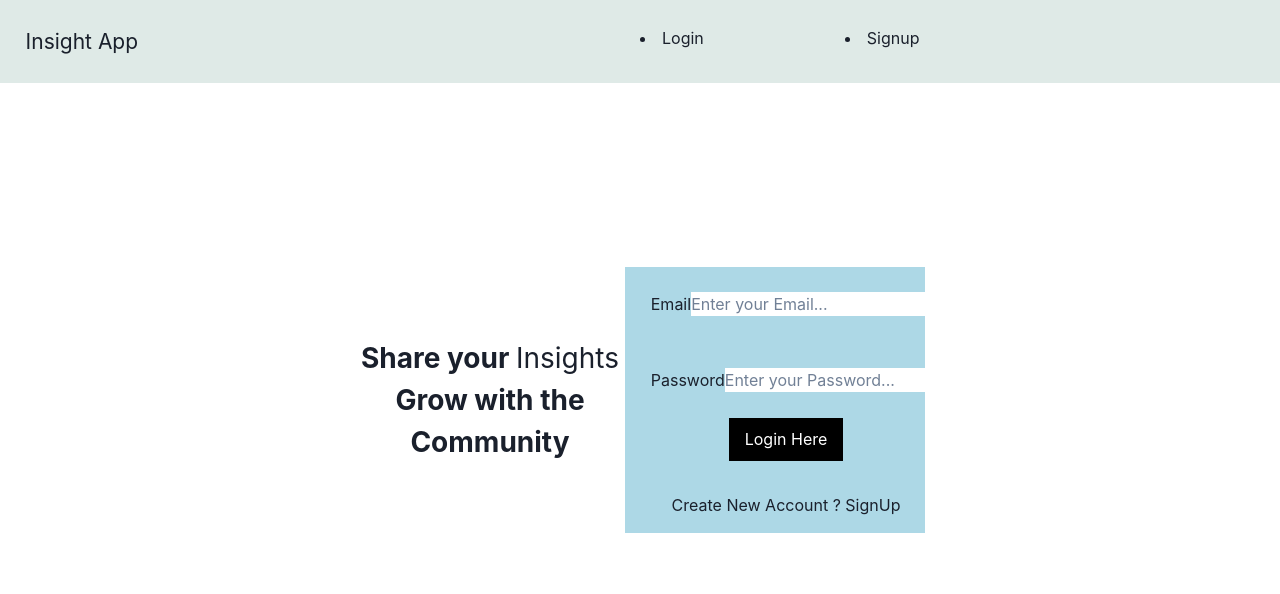
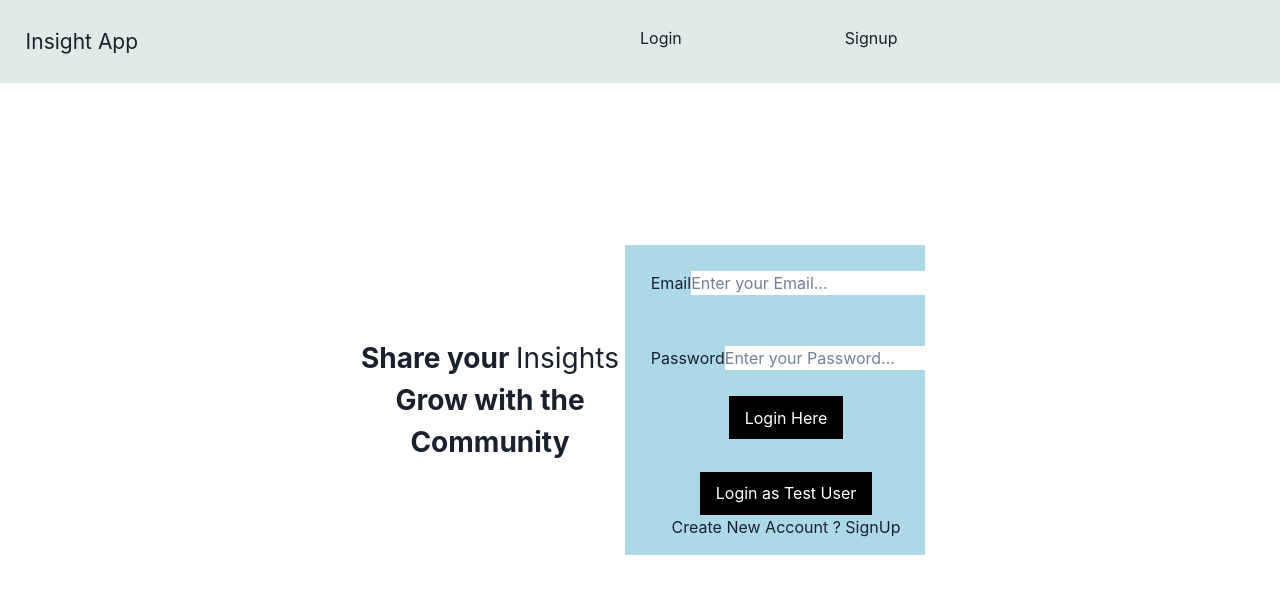
Before and after one commit to sarb001/Share-Insight-Social-App, a React (Create React App) app in the folder frontend/: page /login in a window 1280 px wide. Shown: the top 594 px of the page. Built offline with nearby package versions, Linux system fonts and the light colour scheme.

Commit message:
style - Made Posted img responsive

```diff
--- a/frontend/src/Components/Home.js
+++ b/frontend/src/Components/Home.js
@@ -176,7 +176,6 @@ const Home = () => {
 
                       <CardFooter>
                         <ButtonGroup spacing='2'>
-                            {/* <span> <AiFillHeart  style = {{color:'red',fontSize:'32px'}} /> </span> */}
 
                           {item.likes.includes(state._id) ? <>
                             <Button variant = 'solid' colorScheme = 'blue'  onClick = {() => unlikepost(item?._id)}> DisLike  </Button>
--- a/frontend/src/Components/Login.js
+++ b/frontend/src/Components/Login.js
@@ -5,6 +5,7 @@ import axios from 'axios';
 import  { toast } from  'react-toastify';
 import { useNavigate } from 'react-router-dom';
 import { UserContext } from '../App';
+
 
 const Login = () => {
 
@@ -42,6 +43,11 @@ const Login = () => {
      }
   }
 
+  const handletestlogin = () =>{
+    setemail('testuser@gmail.com');
+    setpassword('testuser');
+  }
+
   return (
 
     <div>
@@ -72,6 +78,11 @@ const Login = () => {
 
                                         <span id = "login-btn"> <button style = {{backgroundColor:'black',padding:'3% 5%',color:'white'}}>
                                         Login Here </button> </span>
+
+                                        <span id = "login-testing-user">
+                                        <button   onClick = {handletestlogin}  style = {{backgroundColor:'black',padding:'3% 5%',color:'white'}}>
+                                        Login as Test User  </button> </span>
+
                                         <span id = "signup-link">
                                           <Link to = "/signup"> Create New Account ? SignUp </Link> </span>
                                       </form>
--- a/frontend/src/Components/Navbar.js
+++ b/frontend/src/Components/Navbar.js
@@ -14,16 +14,16 @@ const Navbar = () => {
   const renderList = () => {
     if(state){
       return [
-        <li> <Link to = "/profile"> Profile  </Link>    </li>,
-        <li> <Link to = "/createpost"> Create Post </Link>    </li>,
-        <li
+        <li style = {{listStyleType:'none'}}> <Link to = "/profile"> Profile  </Link>    </li>,
+        <li style = {{listStyleType:'none'}}> <Link to = "/createpost"> Create Post </Link>    </li>,
+        <li  style =  {{listStyleType:'none'}}
           onClick = {() =>    { localStorage.clear();   dispatch({type:"CLEAR"}); navigate("/login") }}>
           Logout   </li>
       ]
     }else{
        return [
-        <li> <Link to = "/login"> Login </Link>  </li>,
-        <li> <Link to = "/signup"> Signup </Link>  </li>
+        <li style = {{listStyleType:'none'}}> <Link to = "/login"> Login </Link>  </li>,
+        <li style = {{listStyleType:'none'}}> <Link to = "/signup"> Signup </Link>  </li>
        ]
     }
   }
--- a/frontend/src/Components/UserProfile.js
+++ b/frontend/src/Components/UserProfile.js
@@ -13,7 +13,7 @@ const UserProfile = () => {
 
     useEffect(() => {
         loadata();
-    })
+    },[userid])
 
     const loadata = async() =>
     {
@@ -138,14 +138,13 @@ const UserProfile = () => {
                                                         </div>
                                 </div>
 
-                    <div className="second-side-profile" style = {{display:'flex',flexWrap:'wrap',justifyContent:'space-evenly',paddingTop:'40px'}}>
+                    <div className="second-side-profile" style = {{display:'grid', gridTemplateColumns:'repeat(auto-fit,minmax(200px,1fr))',justifyItems:'center',paddingTop:'40px'}}>
                                             {userprofile?.posts.map((item) => {
                                                  return (
-                                                    <>
-                                                     <span>
-                                                        <img src = {item?.photo} style = {{width:'38%'}} />
-                                                     </span>
-                                                    </>
+                                                     <div style = {{margin:'20px'}}>
+                                                        <img src = {item?.photo} style = {{width:'100%'}} />
+                                                     </div>
+
                                                  )
                                             })}
                     </div>
```
